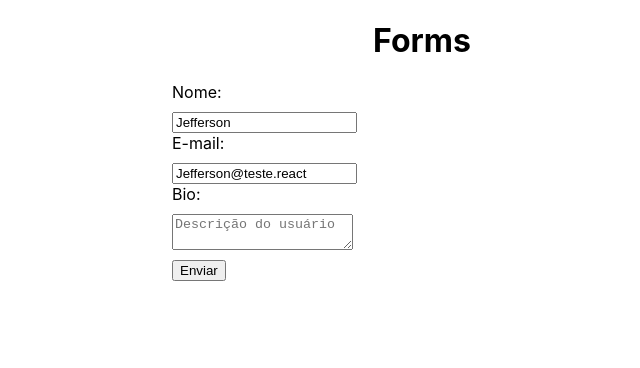
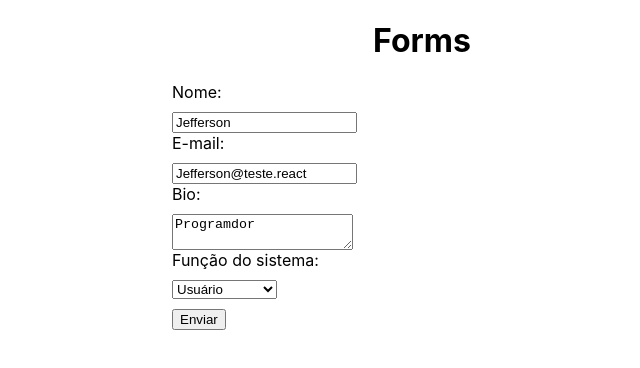
Before and after one commit to JBLimaGo/form_react, a React (Create React App) app: page / in a window 1280 px wide. Shown: the top 368 px of the page, without its empty margins (218-858 px from the left). Built offline with nearby package versions, Linux system fonts and the light colour scheme.

Commit message:
9 - Select - Podendo setar informações de crud de uma tela como Ex. Tipo de perpições do usuário

```diff
--- a/src/App.js
+++ b/src/App.js
@@ -5,7 +5,7 @@
   return (
     <div className="App">
       <h1> Forms</h1>
-      <MyForm user={{ name: "Jefferson", email: "Jefferson@teste.react" }} />
+      <MyForm user={{ name: "Jefferson", email: "Jefferson@teste.react", bio:"Programdor", role:"user" }} />
     </div>
   );
 }
--- a/src/components/MyForm.js
+++ b/src/components/MyForm.js
@@ -9,7 +9,9 @@
   const [name, setName] = useState(user ? user.name : "");
   const [email, setEmail] = useState(user ? user.email : "");
 
-  const [bio, setBio] = useState("");
+  const [bio, setBio] = useState(user ? user.bio : "");
+
+  const [role, setRole] = useState(user ? user.role : "");
 
   const handleName = (e) => {
     //console.log("Mudou o nome")
@@ -22,12 +24,13 @@
   const handleSubmit = (event) => {
     event.preventDefault();
     console.log("Enviando formulário");
-    console.log(name, email, bio);
+    console.log(name, email, bio, role);
 
     /* 7 - Limpar Formulário - Limpa os inputs do forms*/
     setName("");
     setEmail("");
     setBio("");
+    setRole("");
   };
 
   return (
@@ -68,6 +71,20 @@
           ></textarea>
         </label>
 
+        {/* 9 - Select - Podendo setar informações de crud de uma tela como Ex. Tipo de perpições do usuário*/}
+        <label>
+          <span>Função do sistema:</span>
+          <select
+            name="role"
+            onChange={(e) => setRole(e.target.value)}
+            value={role}
+          >
+            <option value="user">Usuário</option>
+            <option value="editor">Editor</option>
+            <option value="adm">Administrador</option>
+          </select>
+        </label>
+
         <input type="submit" value="Enviar" />
       </form>
     </div>
```
